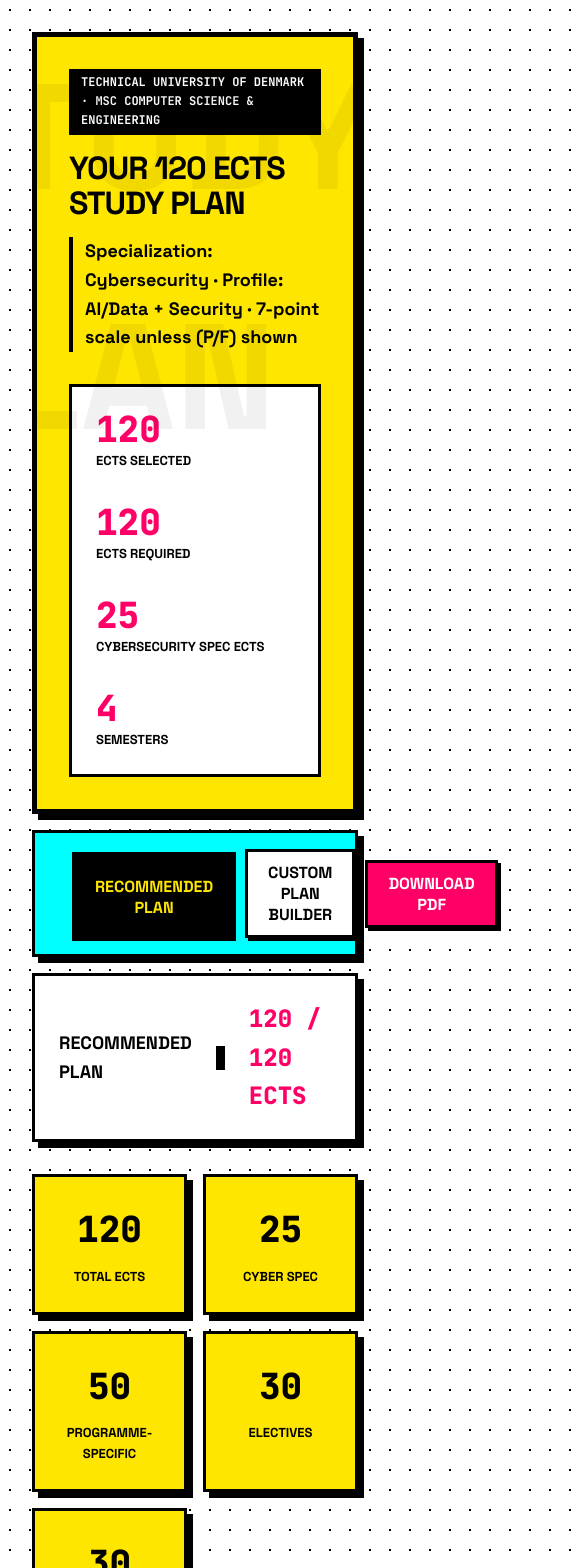
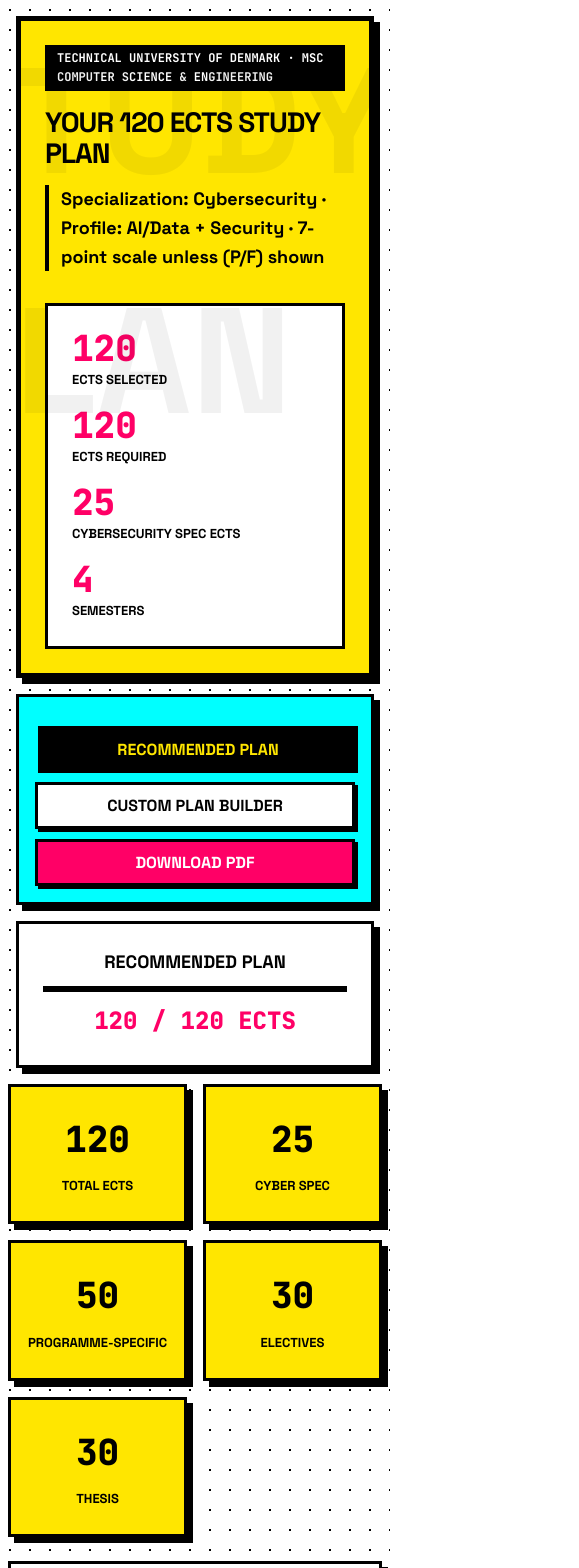
Before and after one commit to thelostnewspaper/dtu_study_plan, a React app in the folder frontend/: page / in a window 390 px wide. Shown: the top 1568 px of the page, 579 px wide, since content can reach past the window. Built offline with nearby package versions, Linux system fonts and the light colour scheme; the HTML template or start-up script is replaced by a standard one.

Commit message:
Fix mobile CSS: fix horizontal stretch, wrap tables with scroll, adjust margins

```diff
--- a/frontend/src/index.css
+++ b/frontend/src/index.css
@@ -34,6 +34,10 @@
   --radius-lg: 0px;
 }
 
+html, body {
+  overflow-x: hidden;
+}
+
 body {
   font-family: var(--font-main);
   color: var(--color-text);
@@ -45,6 +49,7 @@ body {
   background-size: 20px 20px;
   background-position: 0 0;
 }
+
 
 /* ============================================================
    SHARED BRUTALIST BOX
@@ -983,6 +988,45 @@ body {
   .bento-mini { flex-direction: column; text-align: center; }
   .bento-mini .mini-left { width: 100%; align-items: center; border-right: none; border-bottom: var(--border-width) solid var(--color-border); }
   .bento-mini .mini-right { flex-direction: column; width: 100%; }
+  .chatbot-body { flex-direction: column; }
+  .chat-input-container { width: 100%; border-left: none; border-top: var(--border-width) solid var(--color-text); }
+}
+
+@media (max-width: 768px) {
+  .header { padding: 1.5rem; margin: 1rem 1rem 0; }
+  .header h1 { font-size: 28px; }
+  .header-stats { flex-direction: column; gap: 1rem; }
+
+  .tab-bar { flex-direction: column; padding: 1rem; margin: 1rem; }
+  .tab-bar > div { flex: none !important; width: 100%; justify-content: center; display: flex; flex-direction: column; gap: 10px; }
+  .choice-btn { width: 100%; text-align: center; }
+
+  .progress-wrap { margin: 0 1rem; flex-direction: column; align-items: stretch; gap: 10px; text-align: center; }
+
+  .main { padding: 1rem 0.5rem; }
+  .sem-block { padding: 1rem; }
+  .sem-header { flex-direction: column; align-items: flex-start; gap: 4px; }
+
+  /* Horizontal scrolling for tables on mobile */
+  .course-table { display: block; overflow-x: auto; white-space: nowrap; }
+
+  .req-pills { flex-direction: column; width: 100%; }
+  .req-pill { width: 100%; text-align: center; }
+
+  /* Bento Cards */
+  .bento-card-header { flex-direction: column; align-items: flex-start; gap: 8px; }
+  .bento-card-ects { margin-left: 0; }
+
+  /* Specialization Tracker */
+  .spec-row { flex-direction: column; align-items: flex-start; gap: 8px; }
+  .spec-name { width: 100%; }
+  .spec-bar-outer { width: 100%; }
+  .spec-num { text-align: left; }
+
+  /* Chatbot */
+  .chatbot-container { height: 80vh; min-height: 600px; }
+  .chatbot-messages { flex: 1; }
+  .chat-input-container { padding: 1rem; gap: 8px; }
 }
 
 @media (max-width: 480px) {
@@ -991,6 +1035,7 @@ body {
   .course-table th:nth-child(8), .course-table td:nth-child(8) { display: none; }
   .slack-grid { grid-template-columns: 1fr; }
   .roadmap-timeline { grid-template-columns: 1fr; }
+  .summary-grid { grid-template-columns: 1fr; }
 }
 
 .print-only { display: none; }
```
